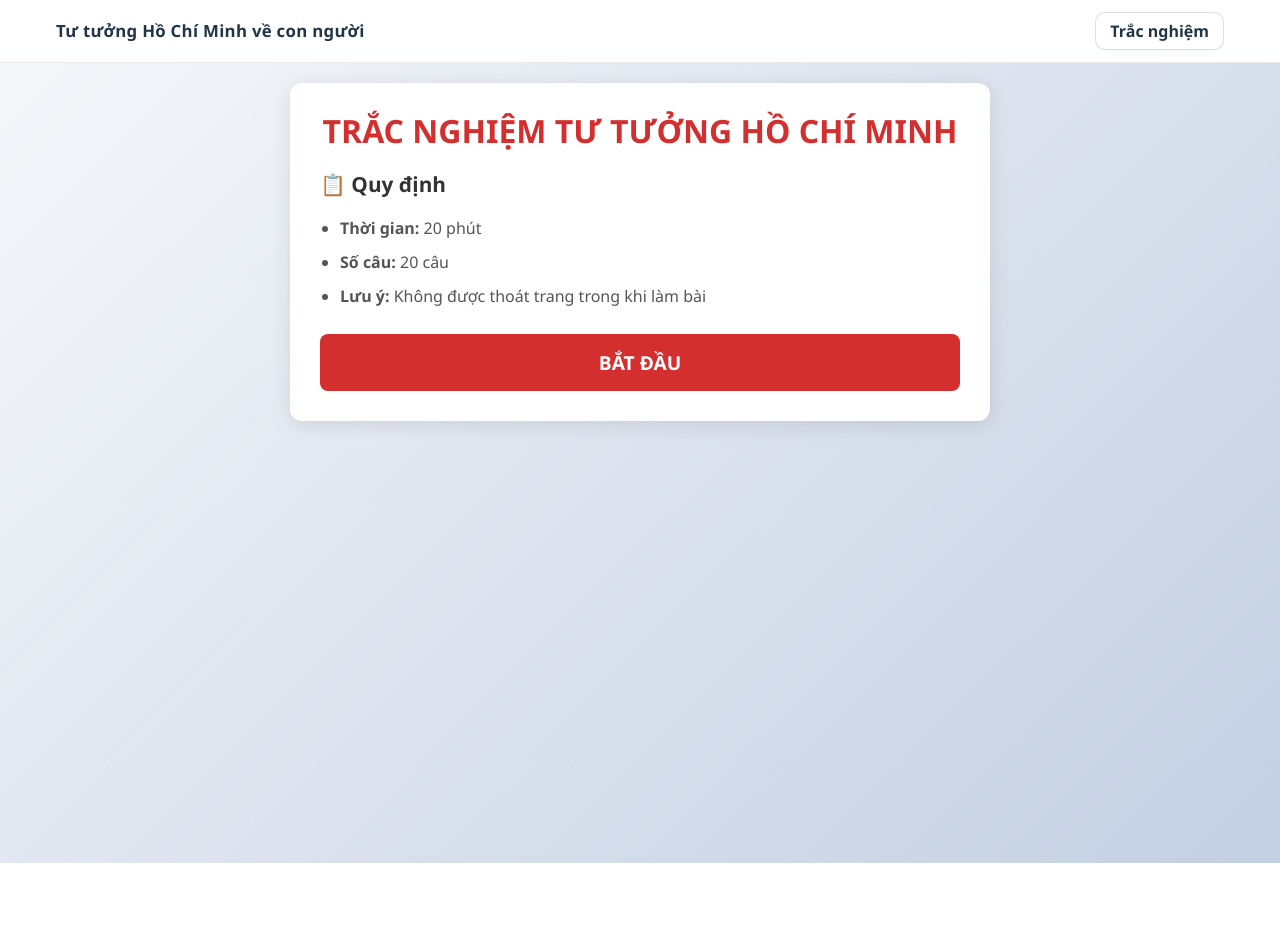
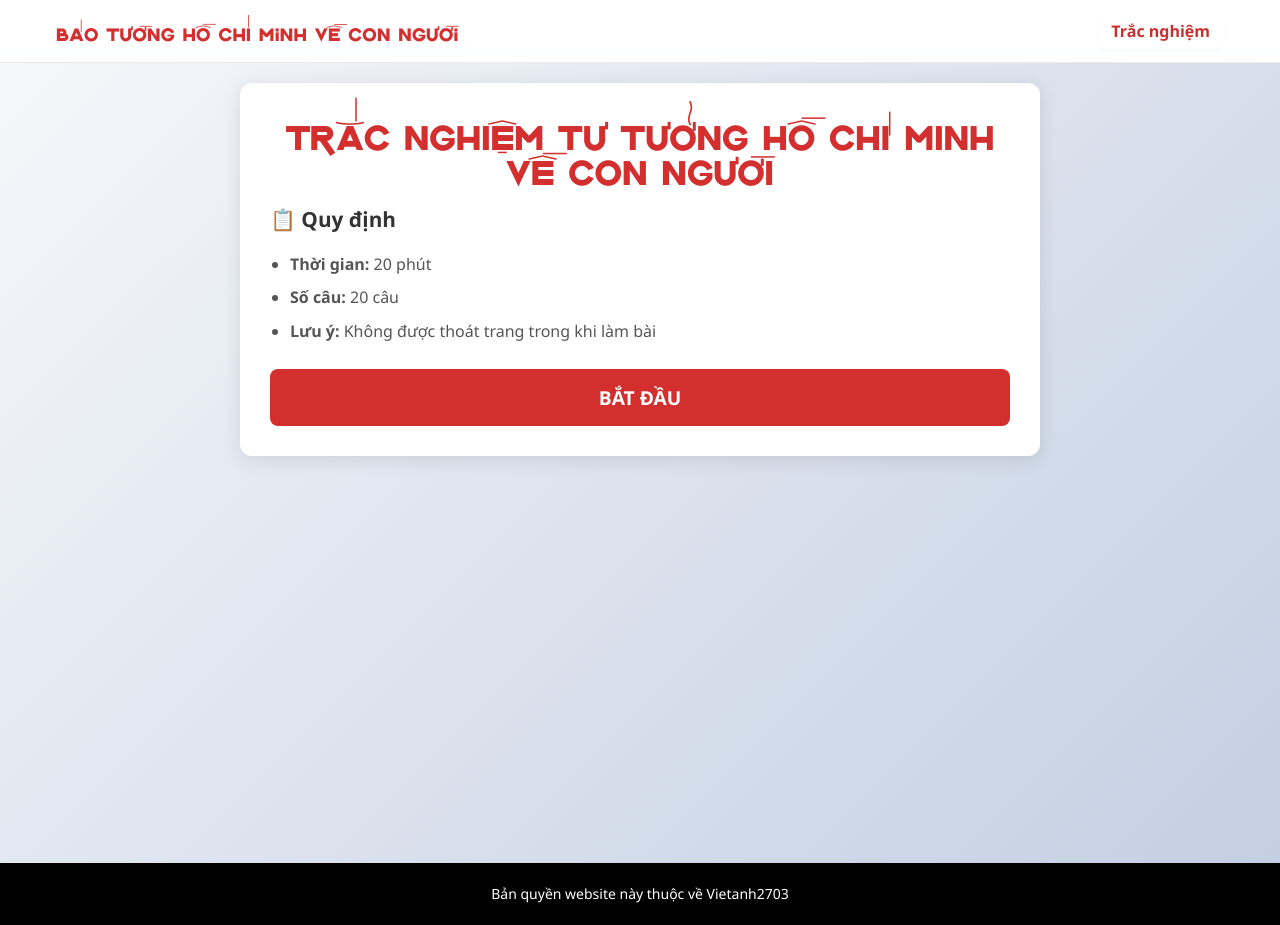
Before and after one commit to Vietanh2703/TTHCM_Web, a React (Vite) app: page /quiz in a window 1280 px wide. Before the commit the page ends 863 px from the top, so only its background shows below. Built offline with nearby package versions, Linux system fonts and the light colour scheme.

Commit message:
Update navbar font and homepage interface

```diff
--- a/src/App.tsx
+++ b/src/App.tsx
@@ -3,6 +3,7 @@ import Navbar from './components/Navbar'
 import Homepage from './pages/Homepage'
 import QuizPage from './pages/QuizPage'
 import AdBlockDetector from './components/AdBlockDetector'
+import Footer from './components/Footer'
 import { BrowserRouter, Routes, Route } from 'react-router-dom'
 import React from 'react'
 import { Analytics } from "@vercel/analytics/react"
@@ -19,6 +20,7 @@ const AppContent: React.FC = () => {
         </Routes>
       </main>
       <Analytics />
+      <Footer />
     </div>
   )
 }
--- /dev/null
+++ b/src/components/Footer.css
@@ -0,0 +1,12 @@
+.footer {
+  background-color: #000;
+  color: #fff;
+  text-align: center;
+  padding: 20px;
+  margin-top: auto;
+}
+
+.footer p {
+  margin: 0;
+  font-size: 14px;
+}
--- /dev/null
+++ b/src/components/Footer.tsx
@@ -0,0 +1,12 @@
+import React from 'react';
+import './Footer.css';
+
+const Footer: React.FC = () => {
+  return (
+    <footer className="footer">
+      <p>Bản quyền website này thuộc về Vietanh2703</p>
+    </footer>
+  );
+};
+
+export default Footer;
--- a/src/components/Navbar.css
+++ b/src/components/Navbar.css
@@ -1,9 +1,16 @@
+@font-face {
+  font-family: 'LHanoienneTypeface';
+  src: url('/fonts/LHanoienneTypeface.woff2') format('woff2');
+  font-weight: normal;
+  font-style: normal;
+  font-display: swap;
+}
+
 :root {
   --hcm-bg: #ffffff; /* light background */
   --hcm-surface: #ffffff;
-  --hcm-primary: #2ecc71; /* modern green */
-  --hcm-primary-600: #27ae60;
-  --hcm-accent: #2ecc71; /* accent aligns with primary */
+  --hcm-primary: #cc2e2e; /* modern green */
+  --hcm-primary-600: #ae2740;
   --hcm-text: #213547;
   --hcm-muted: #5b6b76;
   --hcm-shadow: 0 8px 24px rgba(0,0,0,0.08);
@@ -50,8 +57,6 @@
   align-items: center;
   justify-content: center;
   color: var(--hcm-primary);
-  background: rgba(46, 204, 113, 0.08);
-  border: 1px solid rgba(46, 204, 113, 0.25);
   width: 40px;
   height: 40px;
   border-radius: 10px;
@@ -66,6 +71,8 @@
 }
 
 .hcm-navbar__title {
+  font-family: 'LHanoienneTypeface', serif;
+  color: #d32f2f;
   font-weight: 700;
   letter-spacing: 0.3px;
   font-size: 1.05rem;
@@ -80,8 +87,7 @@
 
 .hcm-btn {
   --btn-bg: #ffffff; /* same color as navbar */
-  --btn-color: var(--hcm-text);
-  --btn-border: rgba(0,0,0,0.12);
+  --btn-color: var(--hcm-primary); /* changed to red */
 
   display: inline-flex;
   align-items: center;
@@ -90,23 +96,22 @@
   height: 38px;
   padding: 0 14px;
   border-radius: 10px;
-  border: 1px solid var(--btn-border);
+  border: none;
   background: var(--btn-bg);
   color: var(--btn-color);
   text-decoration: none;
   font-weight: 600;
-  transition: transform 0.15s ease, background 220ms ease, color 220ms ease, border-color 220ms ease, box-shadow 220ms ease;
+  transition: transform 0.15s ease, background 220ms ease, color 220ms ease, box-shadow 220ms ease;
   box-shadow: 0 1px 0 rgba(255,255,255,0.6) inset, 0 1px 2px rgba(0,0,0,0.04);
 }
-.hcm-btn:focus-visible { outline: 3px solid rgba(46,204,113,0.35); outline-offset: 2px; }
+.hcm-btn:focus-visible { outline: 3px solid rgb(255, 255, 255); outline-offset: 2px; }
 .hcm-btn:hover { transform: translateY(-1px); }
 
 /* On hover, both buttons animate to accent color */
 .hcm-btn:hover {
   background: linear-gradient(180deg, var(--hcm-primary), var(--hcm-primary-600));
   color: #ffffff;
-  border-color: transparent;
-  box-shadow: 0 6px 16px rgba(46,204,113,0.28);
+  box-shadow: 0 6px 16px rgba(204, 46, 46, 0.28);
 }
 
 /* Keep variants for semantics, but base style is white */
--- a/src/components/Navbar.tsx
+++ b/src/components/Navbar.tsx
@@ -17,7 +17,7 @@ const Navbar: React.FC = () => {
     <nav className="hcm-navbar" aria-label="Điều hướng chính">
       <div className="hcm-navbar__inner">
         <button onClick={handleHomeClick} className="hcm-navbar__brand" aria-label="Trang chủ">
-          <span className="hcm-navbar__title">Tư tưởng Hồ Chí Minh về con người</span>
+          <span className="hcm-navbar__title">Báo tường Hồ Chí Minh về con người</span>
         </button>
 
         <input type="checkbox" id="hcm-nav-toggle" className="hcm-navbar__toggle" aria-label="Mở menu" />
--- a/src/index.css
+++ b/src/index.css
@@ -59,5 +59,5 @@ button:hover {
 }
 button:focus,
 button:focus-visible {
-  outline: 4px auto rgba(46,204,113,0.35);
+  outline: 4px auto rgb(255, 255, 255);
 }
--- a/src/pages/QuizPage.css
+++ b/src/pages/QuizPage.css
@@ -21,7 +21,7 @@ body {
 
 /* === TRANG GIỚI THIỆU === */
 .intro-card {
-    max-width: 700px;
+    max-width: 800px;
     margin: 0 auto;
     background-color: #ffffff;
     border-radius: 12px;
@@ -35,6 +35,7 @@ body {
     font-size: 2em;
     margin-bottom: 20px;
     font-weight: bold;
+    font-family: 'LHanoienneTypeface', serif;
 }
 
 .intro-rules {
--- a/src/pages/QuizPage.tsx
+++ b/src/pages/QuizPage.tsx
@@ -528,7 +528,7 @@ const QuizSystem: React.FC = () => {
         return (
             <div className="quiz-container">
                 <div className="intro-card">
-                    <h1 className="intro-title">TRẮC NGHIỆM TƯ TƯỞNG HỒ CHÍ MINH</h1>
+                    <h1 className="intro-title">TRẮC NGHIỆM TƯ TƯỞNG HỒ CHÍ MINH VỀ CON NGƯỜI</h1>
 
                     <div className="intro-rules">
                         <h2>📋 Quy định</h2>
```
Also changed, not shown: public/fonts/LHanoienneTypeface.woff (added), public/fonts/LHanoienneTypeface.woff2 (added).
